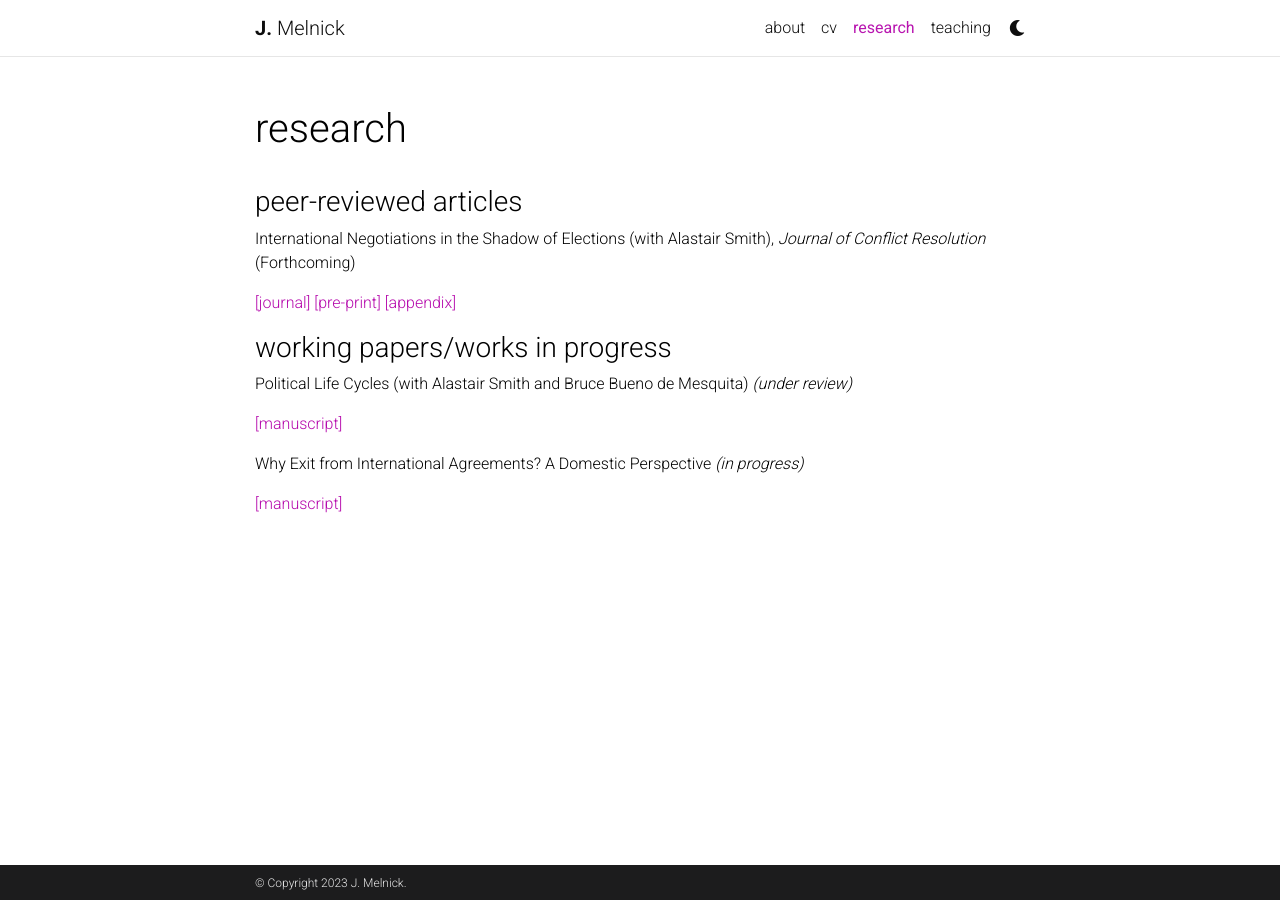
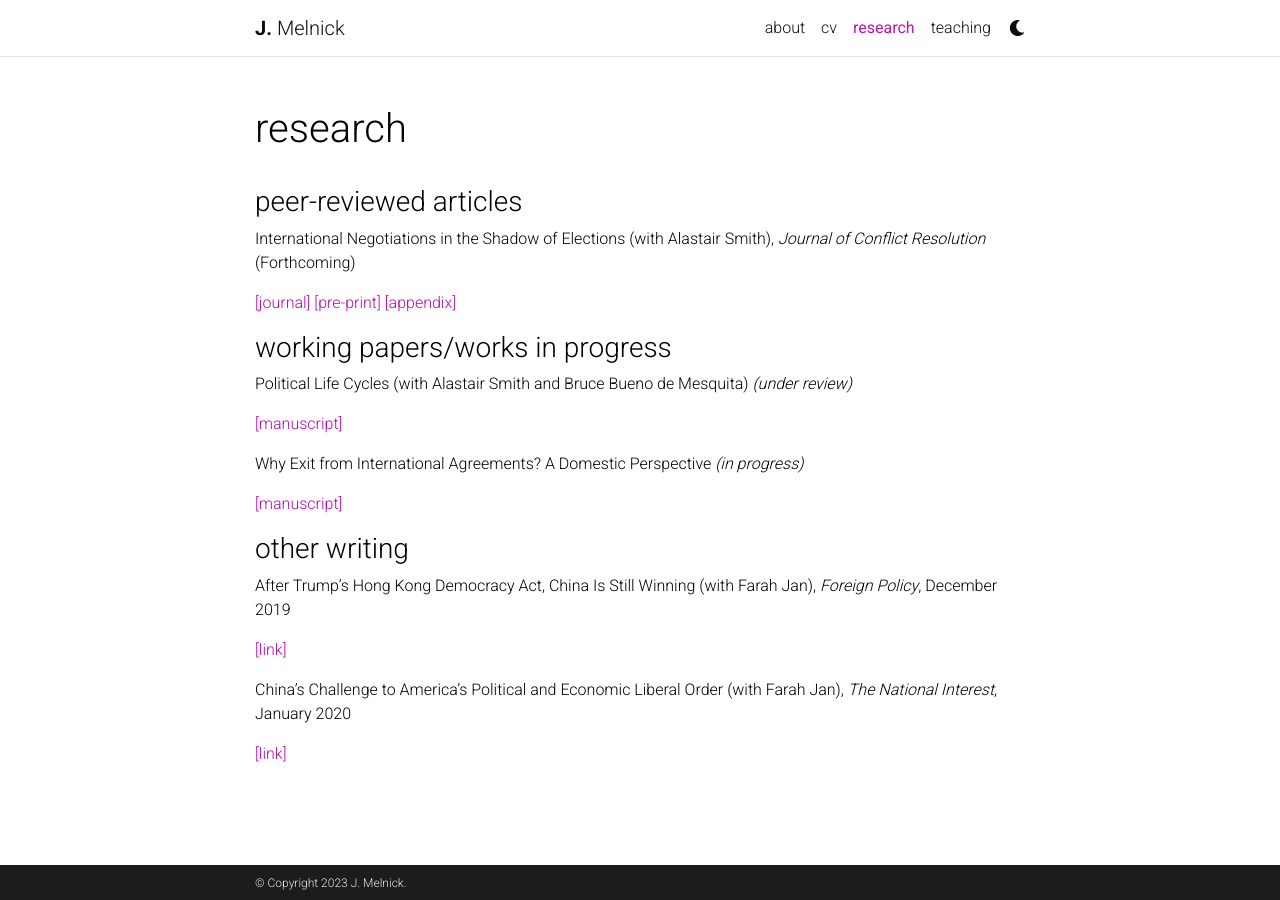
Before and after one commit to justinmelnick/justinmelnick.github.io, a Jekyll site: the page built from _pages/publications.md, in a window 1280 px wide. Built offline with Jekyll 4.4.1, drawn with Linux system fonts in a browser that asks for light colours; comment, search, counter and statistics services are not loaded; a style sheet for code colours, icons or effects is not loaded.

Commit message:
Update publications.md

```diff
--- a/_pages/publications.md
+++ b/_pages/publications.md
@@ -12,7 +12,7 @@ nav_order: 2
 
 International Negotiations in the Shadow of Elections (with Alastair Smith), _Journal of Conflict Resolution_ (Forthcoming)
 
-[[journal]](https://journals.sagepub.com/doi/abs/10.1177/00220027221139433)  [[pre-print]](https://justinmelnick.github.io/assets/pdf/text_10_27.pdf)  [[appendix]](https://justinmelnick.github.io/assets/pdf/nego_online.pdf)
+[[journal]](https://journals.sagepub.com/doi/abs/10.1177/00220027221139433)     [[pre-print]](https://justinmelnick.github.io/assets/pdf/text_10_27.pdf)     [[appendix]](https://justinmelnick.github.io/assets/pdf/nego_online.pdf)
 
 <h3>working papers/works in progress</h3>
 
@@ -23,3 +23,13 @@ Political Life Cycles (with Alastair Smith and Bruce Bueno de Mesquita) _(under
 Why Exit from International Agreements? A Domestic Perspective _(in progress)_
 
 [[manuscript]](https://justinmelnick.github.io/assets/pdf/melnick_exit_3-17.pdf)
+
+<h3>other writing</h3>
+
+After Trump’s Hong Kong Democracy Act, China Is Still Winning (with Farah Jan), _Foreign Policy_, December 2019
+
+[[link]](https://foreignpolicy.com/2019/12/02/trump-surprise-move-human-rights-hong-kong-protesters-democracy-act-upper-hand-china-trade-talks/)
+
+China's Challenge to America’s Political and Economic Liberal Order (with Farah Jan), _The National Interest_, January 2020
+
+[[link]](https://nationalinterest.org/feature/chinas-challenge-america%E2%80%99s-political-and-economic-liberal-order-111361)
```
